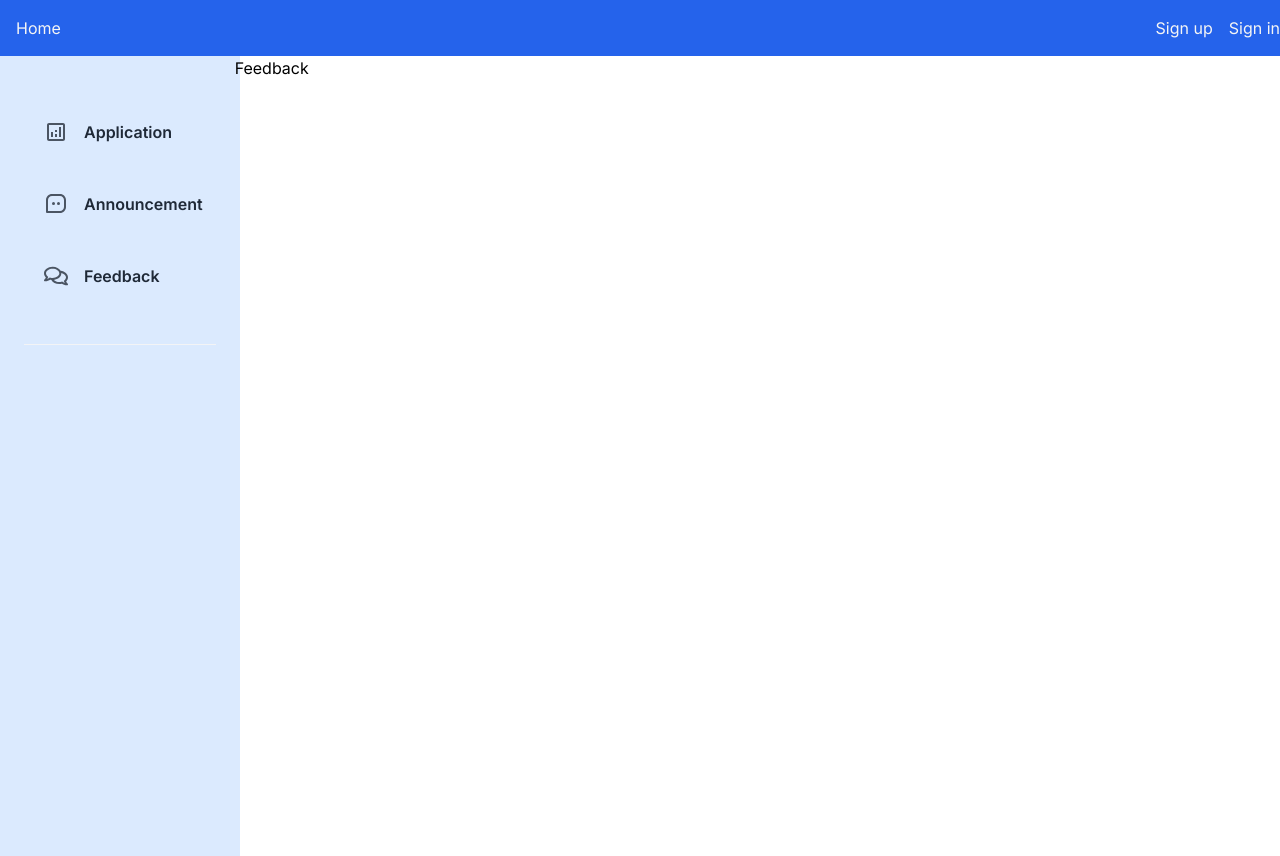
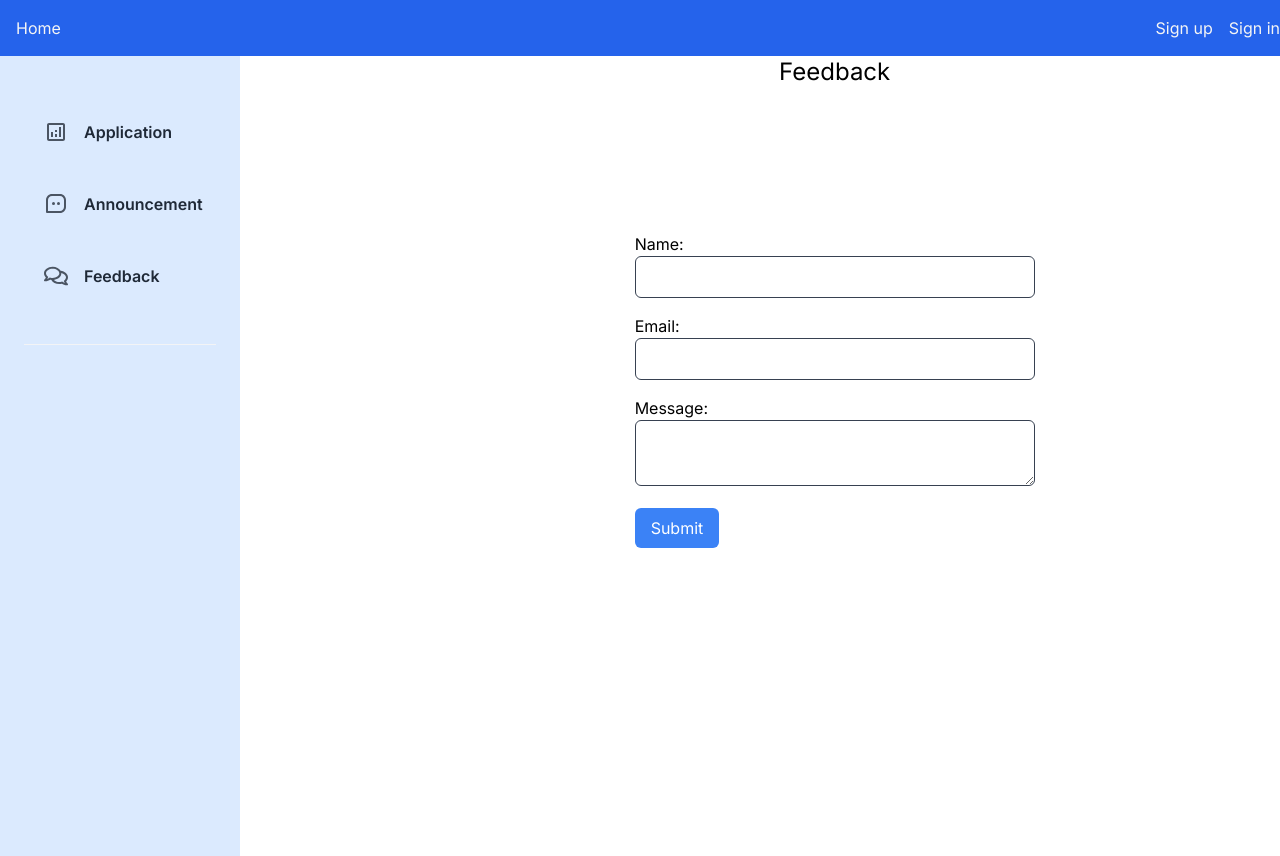
Before and after one commit to KARANBALAJIR/staff_appraisal, a Next.js app: page /feedback in a window 1280 px wide. Built offline with nearby package versions, Linux system fonts and the light colour scheme; no server answers.

Commit message:
Feedback form

```diff
--- a/src/app/feedback/page.jsx
+++ b/src/app/feedback/page.jsx
@@ -1,16 +1,41 @@
 import { auth, currentUser } from "@clerk/nextjs";
 import SideNavbar from "./../../components/SideNavbar";
 export default async function Feedback() {
-
+    const Feedback = () => {
+        const handleSubmit = (e) => {
+            e.preventDefault();
+            console.log("Feedback submitted");
+        }
+    }
 
 
     return (
 
         <div className="flex">
-            {/* <div className="ml-35 text-border">Have a nice day {user.firstName}.....</div> */}
             <SideNavbar/>
-            <h1 className="text-center">Feedback</h1>
+            <div className="flex-col ml-[400px]">
+                <h1 className="flex items-center justify-center mb[10] text-2xl">Feedback</h1>
+                <div className=" mt-36 w-[400px]">
+
+                    <div className="mb-4 ">
+                    <label htmlFor="name" className="block text-black">Name:</label>
+                    <input type="text" id="name" name="name" required className="w-full px-3 py-2 border border-gray-700 rounded-md"></input>
+                </div>
+
+                <div className="mb-4">
+                    <label htmlFor="email" className="block text-black">Email:</label>
+                    <input type="email" id="email" name="email" required className="w-full px-3 py-2 border border-gray-700 rounded-md"></input>
+                </div>
+
+                <div className="mb-4">
+                    <label htmlFor="message" className="block text-black">Message:</label>
+                    <textarea id="message" name="message" required className="w-full px-3 py-2 border border-gray-700 rounded-md"></textarea>
+                </div>
+
+                    <button type="submit" className="bg-blue-500 text-white px-4 py-2 rounded-md hover:bg-blue-600">Submit</button>
+                </div>
+            </div>
         </div>
 
     );
-}
+};
```
